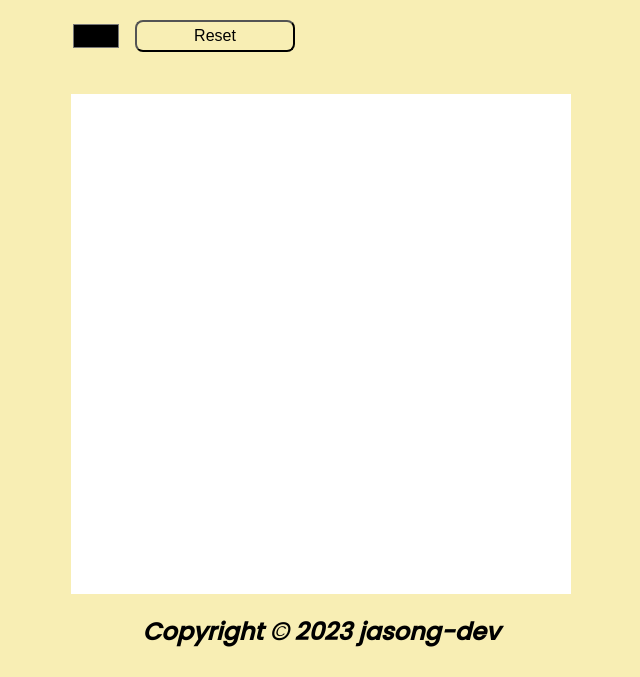
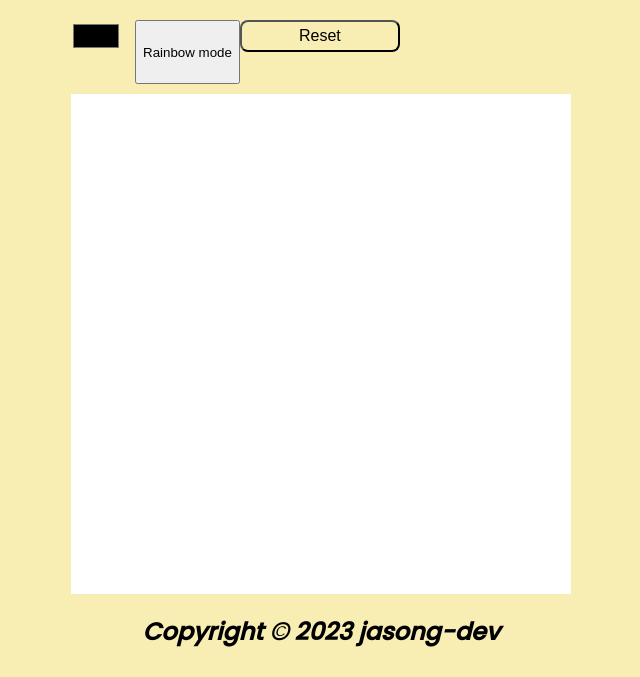
Before and after one commit to t3xxdev/etch-a-sketch, a plain HTML site: page public/index.html in a window 1280 px wide. Shown: the part 130-807 px from the top of the page, without its empty margins (319-959 px from the left). Drawn offline with Linux system fonts and the light colour scheme.

Commit message:
added rainbow mode (for streak)

```diff
--- a/public/index.html
+++ b/public/index.html
@@ -11,6 +11,7 @@
 
     <div class="input">
         <input type="color" name="color" id="color">
+        <button id="rainbow">Rainbow mode</button>
         <button id="reset">Reset</button>
     </div>
 
--- a/public/script.js
+++ b/public/script.js
@@ -5,6 +5,7 @@ let currentColor = DEAFULT_COLOR
 const masterDiv = document.getElementById('container')
 const reset = document.getElementById('reset')
 const colorPicker = document.getElementById('color')
+const rainbowMode = document.getElementById('rainbow')
 
 function setCurrentColor(newColor) {
     currentColor = newColor
```
